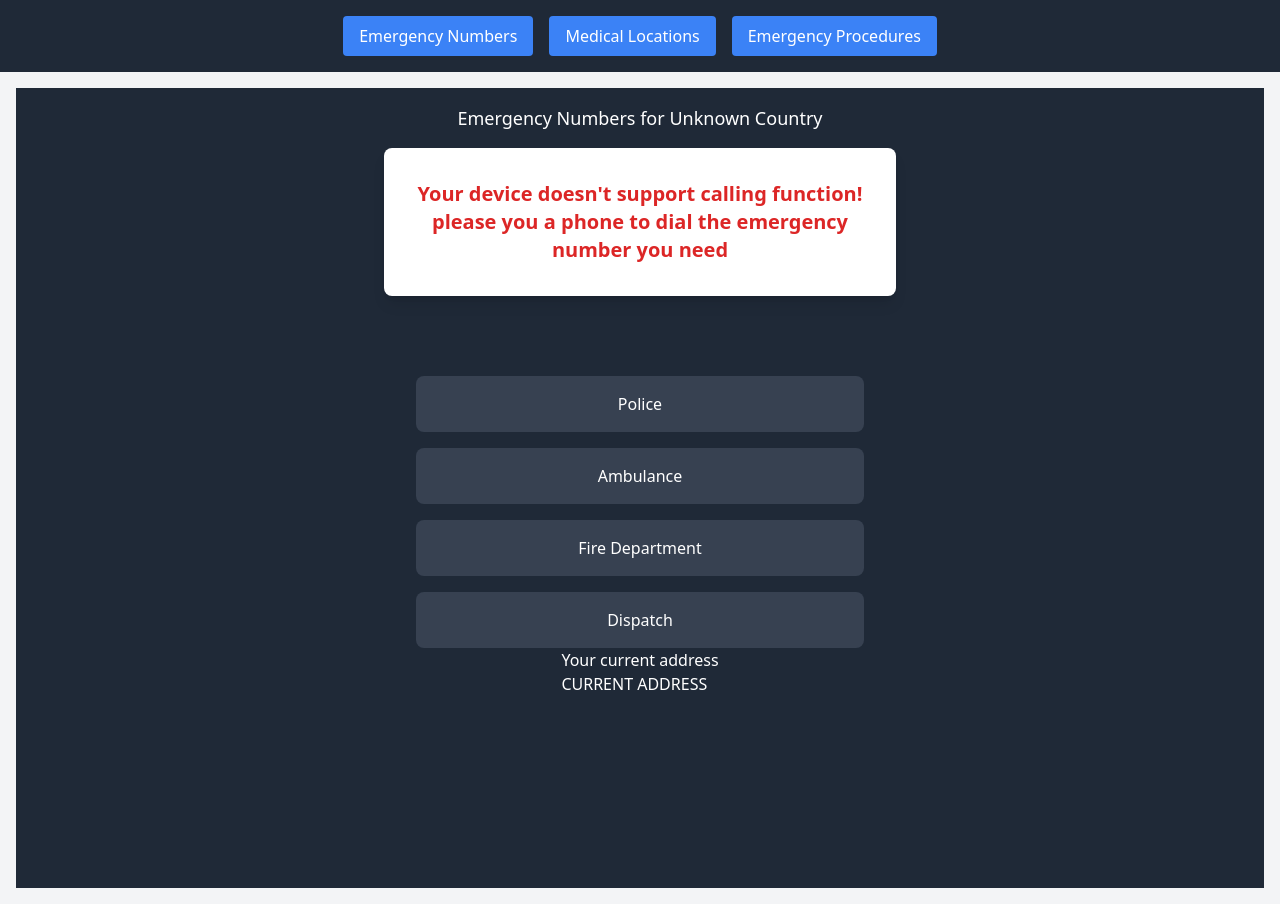
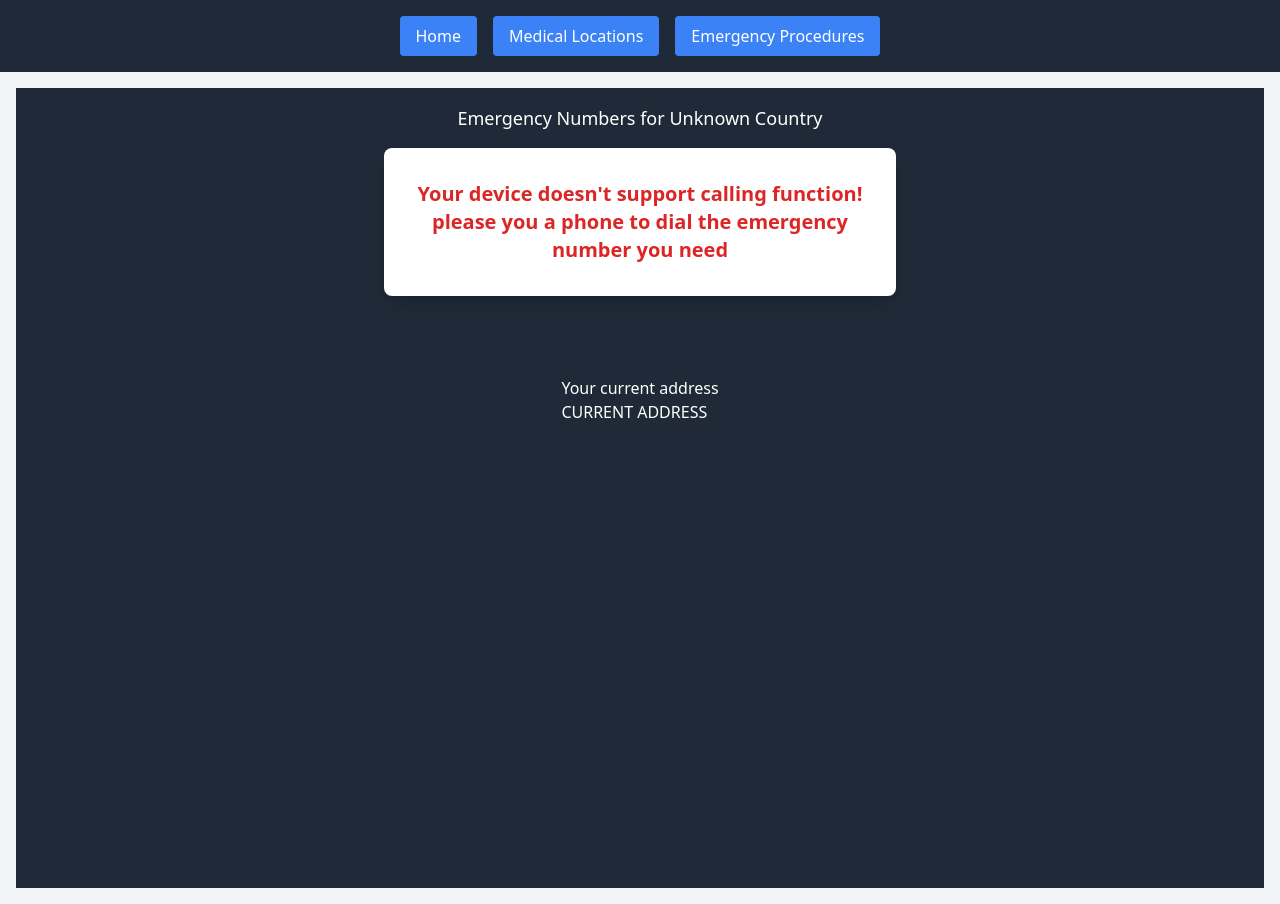
Before and after one commit to Deancs1/Mobile-Emergency-App, a React (Vite) app: page /emergency-call-numbers in a window 1280 px wide. Built offline with nearby package versions, Linux system fonts and the light colour scheme.

Commit message:
calling function for emergency numbers done and working

```diff
--- a/src/components/EmergencyCallNumbers.jsx
+++ b/src/components/EmergencyCallNumbers.jsx
@@ -7,11 +7,13 @@ const EmergencyCallNumbers = () => {
   const location = useLocation(); //useLocation to access the location state
   const [countryName, setCountryName] = useState(""); // distructure country data
   const [mobileStatus, setMobileStatus] = useState("");
+  const [emergencyNumbers, setEmergencyNumbers] = useState({});
 
   useEffect(() => {
     // Check if location.state is available and set the country name
-    if (location.state && location.state.countryName) {
-      setCountryName(location.state.countryName); // Set the country name from the location state
+    if (location.state) {
+      setCountryName(location.state.countryName);
+      setEmergencyNumbers(location.state.emergencyNumbers || {}); // Set the country name from the location state
     } else {
       setCountryName("Unknown Country"); // Fallback in case country name is not available
     }
@@ -24,6 +26,11 @@ const EmergencyCallNumbers = () => {
       );
     }
   }, []);
+
+  // function to check if an emergency number exists
+  const hasValidNumber = (numbers) =>
+    Array.isArray(numbers) && numbers[0] !== null && numbers[0] !== "";
+
   return (
     <>
       <div className="bg-gray-800 p-4 min-h-screen flex flex-col items-center">
@@ -37,18 +44,89 @@ const EmergencyCallNumbers = () => {
         )}
 
         <div className="space-y-4 w-full max-w-md pt-20">
-          <button className="bg-gray-700 text-white w-full p-4 rounded-lg">
-            Police
-          </button>
-          <button className="bg-gray-700 text-white w-full p-4 rounded-lg">
-            Ambulance
-          </button>
-          <button className="bg-gray-700 text-white w-full p-4 rounded-lg">
-            Fire Department
-          </button>
-          <button className="bg-gray-700 text-white w-full p-4 rounded-lg">
-            Dispatch
-          </button>
+          {emergencyNumbers?.Member_112 && (
+            <div className="w-full">
+              <a href="tel: 112">
+                <button
+                  className="bg-gray-700 text-white w-full p-4 rounded-lg"
+                  onClick={() => {
+                    console.log("Calling: 112");
+                  }}
+                >
+                  General Emergency Number:
+                  <p className="font-bold">112</p>
+                </button>
+              </a>
+            </div>
+          )}
+
+          {hasValidNumber(emergencyNumbers?.Police?.All) && (
+            <div className="w-full">
+              <a href={`tel:${emergencyNumbers.Police.All[0]}`}>
+                <button
+                  className="bg-gray-700 text-white w-full p-4 rounded-lg"
+                  onClick={() => {
+                    console.log(`Calling: ${emergencyNumbers.Police.All[0]}`);
+                  }}
+                >
+                  Police:{" "}
+                  <p className="font-bold">{emergencyNumbers.Police.All[0]}</p>
+                </button>
+              </a>
+            </div>
+          )}
+
+          {hasValidNumber(emergencyNumbers?.Ambulance?.All) && (
+            <div className="w-full">
+              <a href={`tel: ${emergencyNumbers.Ambulance.All[0]}`}>
+                <button
+                  className="bg-gray-700 text-white w-full p-4 rounded-lg"
+                  onClick={() => {
+                    console.log(
+                      `Calling: ${emergencyNumbers.Ambulance.All[0]}`
+                    );
+                  }}
+                >
+                  Ambulance:{" "}
+                  <p className="font-bold">
+                    {emergencyNumbers.Ambulance.All[0]}
+                  </p>
+                </button>
+              </a>
+            </div>
+          )}
+          {hasValidNumber(emergencyNumbers?.Fire?.All) && (
+            <div className="w-full">
+              <a href={`tel: ${emergencyNumbers.Fire.All[0]}`}>
+                <button
+                  className="bg-gray-700 text-white w-full p-4 rounded-lg"
+                  onClick={() => {
+                    console.log(`Calling: ${emergencyNumbers.Fire.All[0]}`);
+                  }}
+                >
+                  Fire Department:
+                  <p className="font-bold">{emergencyNumbers.Fire.All[0]}</p>
+                </button>
+              </a>
+            </div>
+          )}
+          {hasValidNumber(emergencyNumbers?.Dispatch?.All) && (
+            <div className="w-full">
+              <a href={`tel: ${emergencyNumbers.Dispatch.All[0]}`}>
+                <button
+                  className="bg-gray-700 text-white w-full p-4 rounded-lg"
+                  onClick={() => {
+                    console.log(`Calling: ${emergencyNumbers.Dispatch.All[0]}`);
+                  }}
+                >
+                  Dispatch:{" "}
+                  <p className="font-bold">
+                    {emergencyNumbers.Dispatch.All[0]}
+                  </p>
+                </button>
+              </a>
+            </div>
+          )}
         </div>
         <div>
           <p className="text-white">Your current address</p>
--- a/src/components/FetchEmergencyNumbers.jsx
+++ b/src/components/FetchEmergencyNumbers.jsx
@@ -6,7 +6,9 @@ function FetchEmergencyNumbers({ onCountriesFetched }) {
 
   const fetchEmergencyData = async () => {
     try {
-      const responce = await axios.get("http://localhost:8081/api/countries");
+      const responce = await axios.get(
+        "http://192.168.1.42:8081/api/countries"
+      );
       //setCountries(responce.data); // store the fetched data
       onCountriesFetched(responce.data); //pass the data to the parent
       console.log(responce);
--- a/src/components/MainLayout.jsx
+++ b/src/components/MainLayout.jsx
@@ -10,15 +10,15 @@ const MainLayout = () => {
   const [searchQuery, setSearchQuery] = useState(""); // state for search query
   const [isDropdownOpen, setIsDropdownOpen] = useState(false);
   const dropdownRef = useRef(null);
-  //const [selectedCountryData, setSelectedCountryData] = useState(null);
+  const [selectedCountryData, setSelectedCountryData] = useState(null);
 
   const handleCountrySelect = (countryName) => {
-    /* const countryData = countries.find(
+    const countryData = countries.find(
       (country) => country.Country.Name === countryName
-    ); */
+    );
     setSelectedCountry(countryName);
     setSearchQuery(countryName);
-    //setSelectedCountryData(countryData);
+    setSelectedCountryData(countryData);
     setIsDropdownOpen(false);
   };
   const handleSearchChange = (e) => {
@@ -103,7 +103,10 @@ const MainLayout = () => {
         <div className="space-y-4 w-full max-w-md pt-20">
           <Link
             to="/emergency-call-numbers"
-            state={{ countryName: selectedCountry }}
+            state={{
+              countryName: selectedCountry,
+              emergencyNumbers: selectedCountryData, //pass emergency numbers
+            }}
             className="bg-gray-700 text-white w-full p-4 rounded-lg flex items-center justify-center"
             style={{ textDecoration: "none" }}
           >
@@ -123,9 +126,9 @@ const MainLayout = () => {
           >
             Medical Procedures
           </Link>
-          <button className="bg-gray-700 text-white w-full p-4 rounded-lg">
+          {/* <button className="bg-gray-700 text-white w-full p-4 rounded-lg">
             Emergency contact
-          </button>
+          </button> */}
         </div>
       </div>
     </>
--- a/src/components/Navbar.jsx
+++ b/src/components/Navbar.jsx
@@ -1,9 +1,76 @@
-import { Link } from "react-router-dom";
+import { Link, useLocation } from "react-router-dom";
 
 const Navbar = () => {
+  const location = useLocation();
+
+  // Dynamically render buttons based on the current route
+  const renderButtons = () => {
+    switch (location.pathname) {
+      case "/emergency-call-numbers":
+        return (
+          <>
+            <Link to="/medical-locations">
+              <button className="bg-blue-500 hover:bg-blue-700 text-white py-2 px-4 rounded">
+                Medical Locations
+              </button>
+            </Link>
+            <Link to="/medical-procedures">
+              <button className="bg-blue-500 hover:bg-blue-700 text-white py-2 px-4 rounded">
+                Emergency Procedures
+              </button>
+            </Link>
+          </>
+        );
+      case "/medical-locations":
+        return (
+          <>
+            <Link to="/emergency-call-numbers">
+              <button className="bg-blue-500 hover:bg-blue-700 text-white py-2 px-4 rounded">
+                Emergency Numbers
+              </button>
+            </Link>
+            <Link to="/medical-procedures">
+              <button className="bg-blue-500 hover:bg-blue-700 text-white py-2 px-4 rounded">
+                Emergency Procedures
+              </button>
+            </Link>
+          </>
+        );
+      case "/medical-procedures":
+        return (
+          <>
+            <Link to="/emergency-call-numbers">
+              <button className="bg-blue-500 hover:bg-blue-700 text-white py-2 px-4 rounded">
+                Emergency Numbers
+              </button>
+            </Link>
+            <Link to="/medical-locations">
+              <button className="bg-blue-500 hover:bg-blue-700 text-white py-2 px-4 rounded">
+                Medical Locations
+              </button>
+            </Link>
+          </>
+        );
+      default:
+        return null; // If no route matches, don't render any buttons
+    }
+  };
+
   return (
     <>
-      <nav className="w-full  bg-gray-800 p-4">
+      <nav className="w-full bg-gray-800 p-4">
+        <div className="flex justify-center items-center space-x-4">
+          <Link to="/">
+            <button className="bg-blue-500 hover:bg-blue-700 text-white py-2 px-4 rounded">
+              Home
+            </button>
+          </Link>
+          {renderButtons()}{" "}
+          {/* Call the renderButtons function to display the appropriate buttons */}
+        </div>
+      </nav>
+
+      {/*  <nav className="w-full  bg-gray-800 p-4">
         <div className="flex justify-center items-center space-x-4">
           <button className="bg-blue-500 hover:bg-blue-700 text-white py-2 px-4 rounded">
             Emergency Numbers
@@ -15,7 +82,7 @@ const Navbar = () => {
             Emergency Procedures
           </button>
         </div>
-      </nav>
+      </nav> */}
     </>
   );
 };
```
